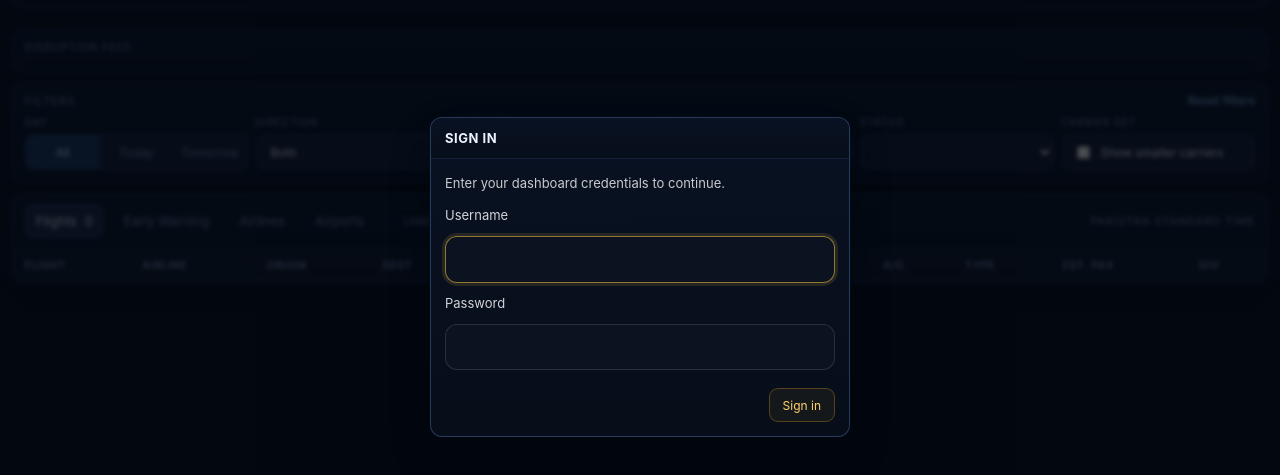
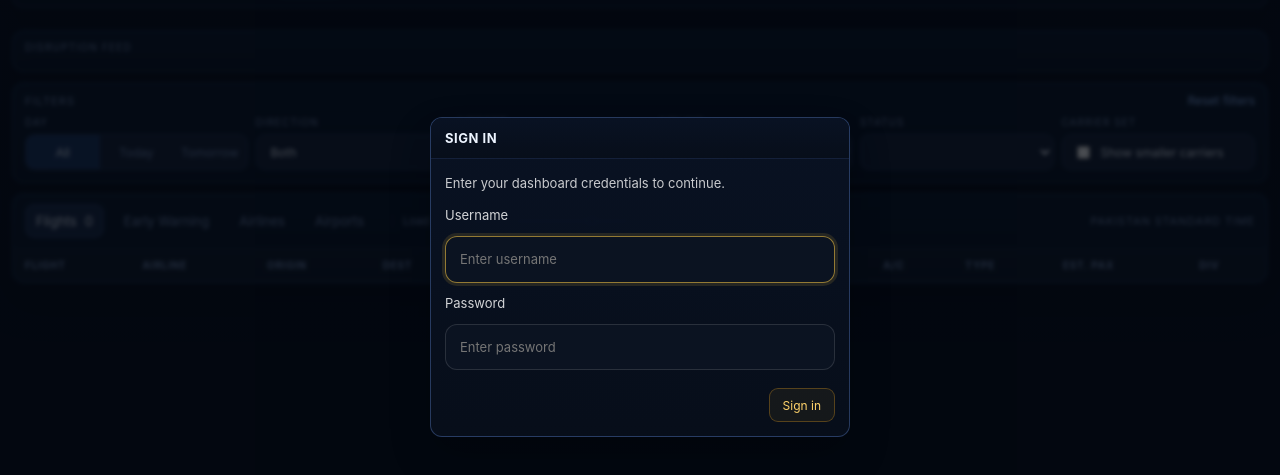
Before and after one commit to marklewiz11-dot/FlightTrackerAPI, a website: page index.html in a window 1280 px wide. Shown: the part 123-598 px from the top of the page. Drawn offline with Linux system fonts and the light colour scheme.

Commit message:
Update index.html

```diff
--- a/index.html
+++ b/index.html
@@ -310,7 +310,7 @@
       </div>
       <div class="briefingBody" id="crisisConfirmBody">
         <p><strong>Crisis mode uses a live FlightAware pull, deeper page depth, and a 1 hour cache, so it costs materially more than Normal mode.</strong></p>
-        <p>Normal mode stays on a live pull too, but behind an 8 hour shared cache for lower cost day to day monitoring.</p>
+        <p>Normal mode uses one shared stored dataset for all users and only refreshes it after the 8 hour window expires.</p>
         <div class="modalActions">
           <button class="topbarBtn" id="cancelCrisisBtn">Close and stay in Normal</button>
           <button class="topbarBtn topbarBtnWarning" id="confirmCrisisBtn">Enter Crisis mode</button>
@@ -329,10 +329,10 @@
         <p class="loginIntro">Enter your dashboard credentials to continue.</p>
         <form id="loginForm" class="loginForm">
           <label class="loginLabel" for="loginUsername">Username</label>
-          <input id="loginUsername" class="loginInput" type="text" autocomplete="username" />
+          <input id="loginUsername" class="loginInput" type="text" autocomplete="username" placeholder="Enter username" />
 
           <label class="loginLabel" for="loginPassword">Password</label>
-          <input id="loginPassword" class="loginInput" type="password" autocomplete="current-password" />
+          <input id="loginPassword" class="loginInput" type="password" autocomplete="current-password" placeholder="Enter password" />
 
           <div id="loginError" class="loginError hidden"></div>
 
```
